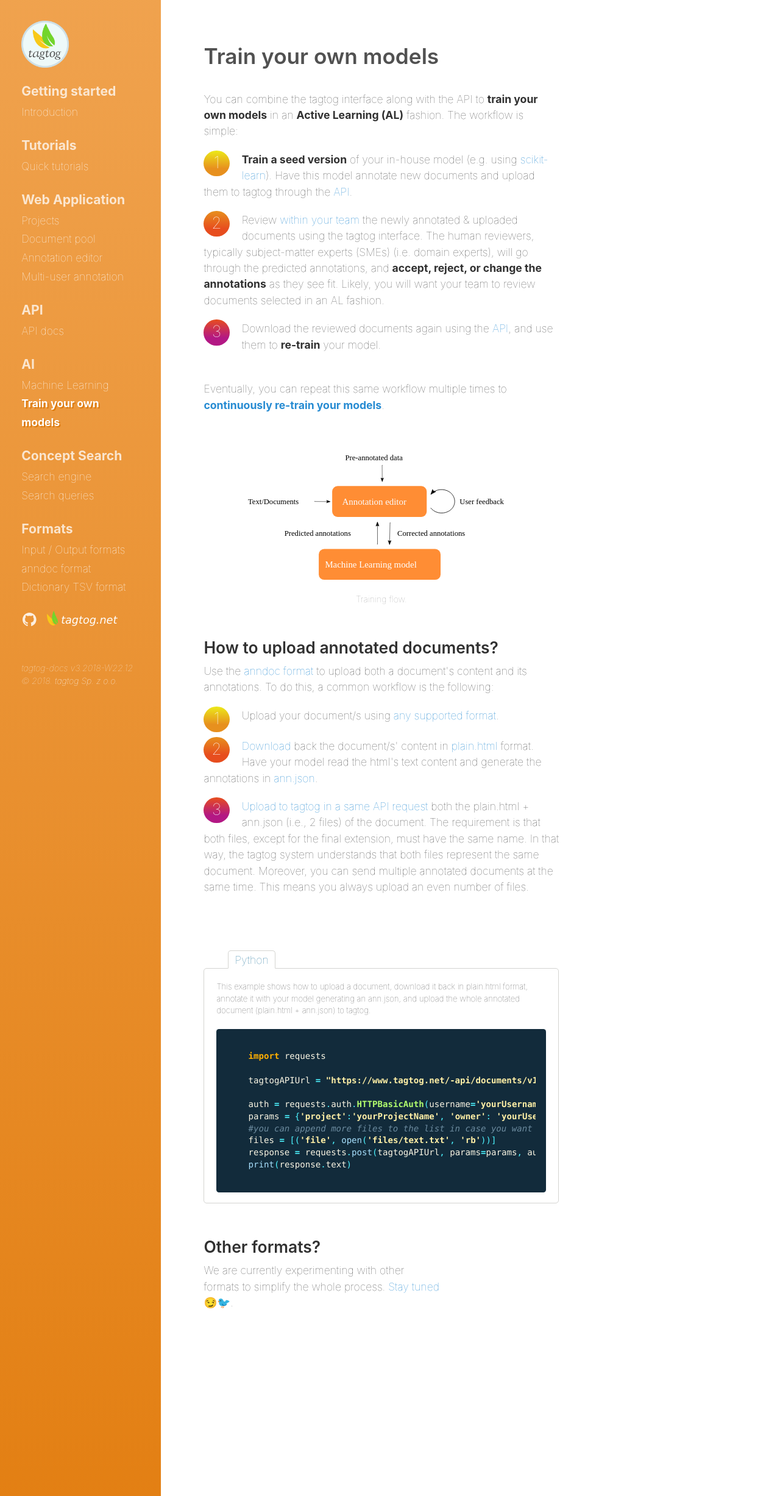
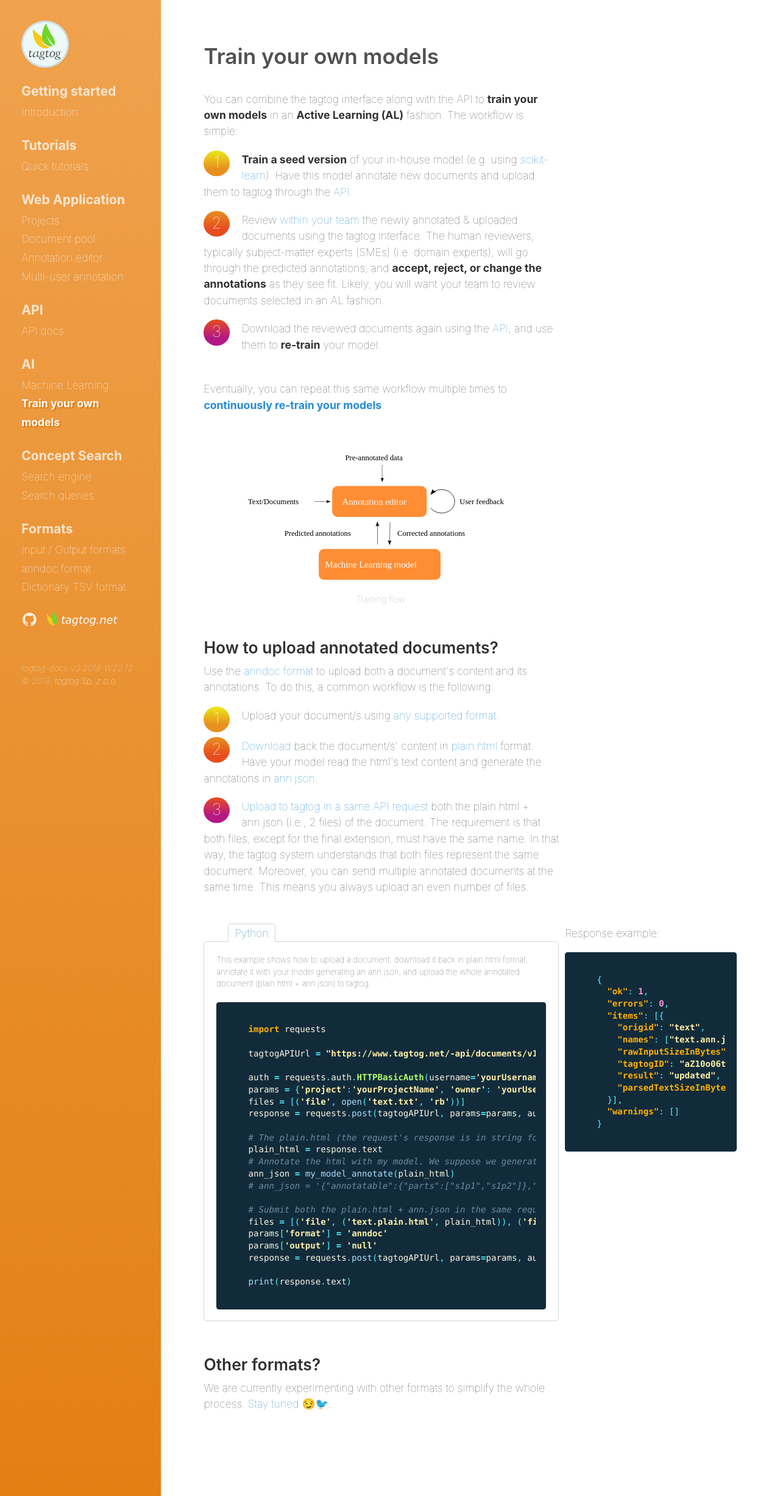
Before and after one commit to tagtogorg/tagtog-doc, a Jekyll site: the page built from train-your-own-models.md, in a window 1280 px wide. Shown: the whole page at 61% size. Built offline with Jekyll 4.4.1, drawn with Linux system fonts in a browser that asks for light colours; nearby versions of some CDN libraries; emoji names are drawn with the system emoji font.

Commit message:
finish documentaton for anndoc upload

````diff
--- a/train-your-own-models.md
+++ b/train-your-own-models.md
@@ -42,11 +42,11 @@ api_project: yourProjectName
   <p class="numbered-item"><span class="number-2">2</span><a href="API.html#output-parameter">Download</a> back the document/s' content in <a href="anndoc.html#plain-html">plain.html</a> format. Have your model read the html's text content and generate the annotations in <a href="anndoc.html#ann-json">ann.json</a>.</p>
 
   <p class="numbered-item"><span class="number-3">3</span><a href="API.html#files-post">Upload to tagtog in a same API request</a> both the plain.html + ann.json (i.e., 2 files) of the document. The requirement is that both files, except for the final extension, must have the same name. In that way, the tagtog system understands that both files represent the same document. Moreover, you can  send multiple annotated documents at the same time. This means you always upload an even number of files.</p>
+</div>
 
-  <br>
-  <p></p>
 
-  <div class="three-third-col">
+
+<div class="two-third-col">
     <br/>
     <div id="tabs-container">
       <ul class="tabs-menu">
@@ -58,19 +58,52 @@ api_project: yourProjectName
   ```python
   import requests
 
-  tagtogAPIUrl = "{{ page.api_document_url }}"
+  tagtogAPIUrl = "https://www.tagtog.net/-api/documents/v1"
 
   auth = requests.auth.HTTPBasicAuth(username='{{ page.api_username }}', password='{{ page.api_pwd }}')
-  params = {'project':'{{ page.api_project }}', 'owner': '{{ page.api_username }}', 'output':'ann.json'}
-  #you can append more files to the list in case you want to upload multiple files
-  files = [('file', open('files/text.txt', 'rb'))]
+  params = {'project':'{{ page.api_project }}', 'owner': '{{ page.api_username }}', 'output':'html'}
+  files = [('file', open('text.txt', 'rb'))]
   response = requests.post(tagtogAPIUrl, params=params, auth=auth, files=files)
+
+  # The plain.html (the request's response is in string form). You will have to parse the html's text
+  plain_html = response.text
+  # Annotate the html with my model. We suppose we generate a json in string format too. We could write down to a file if desired
+  ann_json = my_model_annotate(plain_html)
+  # ann_json = '{"annotatable":{"parts":["s1p1","s1p2"]},"anncomplete":false,"sources":[],"metas":{},"entities":[{"classId":"e_1","part":"s1p1","offsets":[{"start":12,"text":"first sentence of the first paragrap"}],"confidence":{"state":"pre-added","who":["user:{{ page.api_username }}"],"prob":1},"fields":{},"normalizations":{}}],"relations":[]}'
+
+  # Submit both the plain.html + ann.json in the same request. The important thing: they must have the same name, except for the file extensions
+  files = [('file', ('text.plain.html', plain_html)), ('file', ('text.ann.json', ann_json))]
+  params['format'] = 'anndoc'
+  params['output'] = 'null'
+  response = requests.post(tagtogAPIUrl, params=params, auth=auth, files=files)
+
   print(response.text)
   ```
-  <!-- <p style="float:right">{% include github-link.html target="snippets/api_python_annotate_files.py" %}</p> -->
   </div>
 </div>
+</div>
+</div>
 
+<div class="one-third-col">
+  <p>Response example:</p>
+  <div markdown="1">
+  ```json
+  {
+    "ok": 1,
+    "errors": 0,
+    "items": [{
+      "origid": "text",
+      "names": ["text.ann.json", "text.plain.html"],
+      "rawInputSizeInBytes": 1107,
+      "tagtogID": "aZ10o06tnabIXN1wwdw.V3I23fs4-text",
+      "result": "updated",
+      "parsedTextSizeInBytes": 128
+    }],
+    "warnings": []
+  }
+  ```
+  </div>
+</div>
 
 
 <div class="two-third-col">
````
